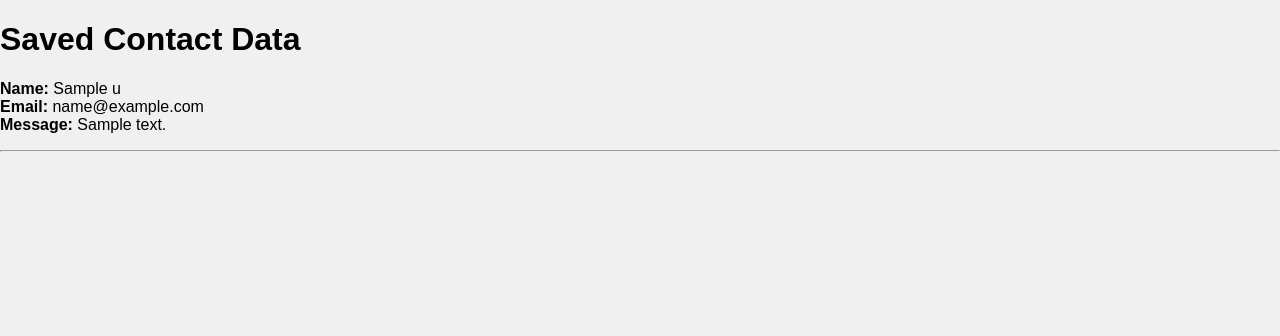
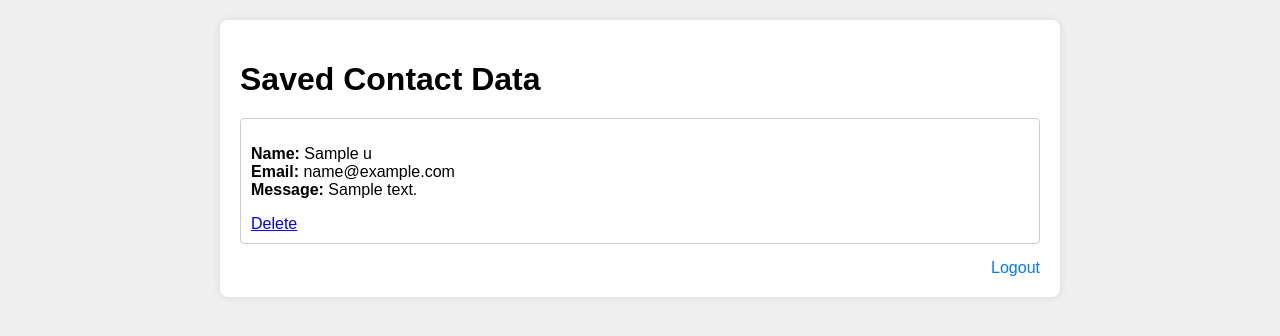
Before and after one commit to asp2020100/COM-2303-Assignment-04, a PHP site: page /contact-us-php/display-us.php in a window 1280 px wide. Shown: the top 336 px of the page. Run offline with PHP 8.4, Linux system fonts and the light colour scheme; the visitor is signed in with stand-in values (Sample User, id 1); tables that the repository leaves empty or names only in its code hold one stand-in row (values such as "Sample post").

Commit message:
contact us - delete functionality

```diff
--- a/contact-us-php/display-us.php
+++ b/contact-us-php/display-us.php
@@ -3,6 +3,13 @@
 session_start();
 
 if (!isset($_SESSION['authenticated']) || !$_SESSION['authenticated']) {
+    header('Location: login.php');
+    exit;
+}
+// Logout functionality
+if (isset($_GET['logout']) && $_GET['logout'] == 'true') {
+    session_unset();
+    session_destroy();
     header('Location: login.php');
     exit;
 }
@@ -22,6 +29,20 @@ if ($conn->connect_error) {
     die("Connection failed: " . $conn->connect_error);
 }
 
+// Delete functionality
+
+if (isset($_GET['delete']) && isset($_GET['email'])) {
+    $deleteEmail = $_GET['email'];
+    $sql = "DELETE FROM contact_us WHERE email = '$deleteEmail'";
+    if ($conn->query($sql) === TRUE) {
+        // Record deleted successfully
+        header('Location: display-us.php');
+        exit;
+    } else {
+        echo "Error deleting record: " . $conn->error;
+    }
+}
+
 // Retrieve data from the database
 $sql = "SELECT * FROM contact_us";
 $result = $conn->query($sql);
@@ -37,18 +58,25 @@ $conn->close();
     <link rel="stylesheet" type="text/css" href="display-us.css">
 </head>
 <body>
-    <h1>Saved Contact Data</h1>
+<div class="container">
+        <h1>Saved Contact Data</h1>
     <?php
     if ($result->num_rows > 0) {
         while ($row = $result->fetch_assoc()) {
+            echo "<div class='contact-info'>";
             echo "<p><strong>Name:</strong> " . $row["name"] . "<br>";
             echo "<strong>Email:</strong> " . $row["email"] . "<br>";
             echo "<strong>Message:</strong> " . $row["message"] . "</p>";
-            echo "<hr>";
+            echo "<a href='?delete=true&email=" . $row["email"] . "'>Delete</a>";
+            echo "</div>";
         }
     } else {
         echo "No data to display.";
     }
     ?>
+    <div class="logout">
+            <a href="?logout=true">Logout</a>
+        </div>
+    </div>
 </body>
 </html>
```
